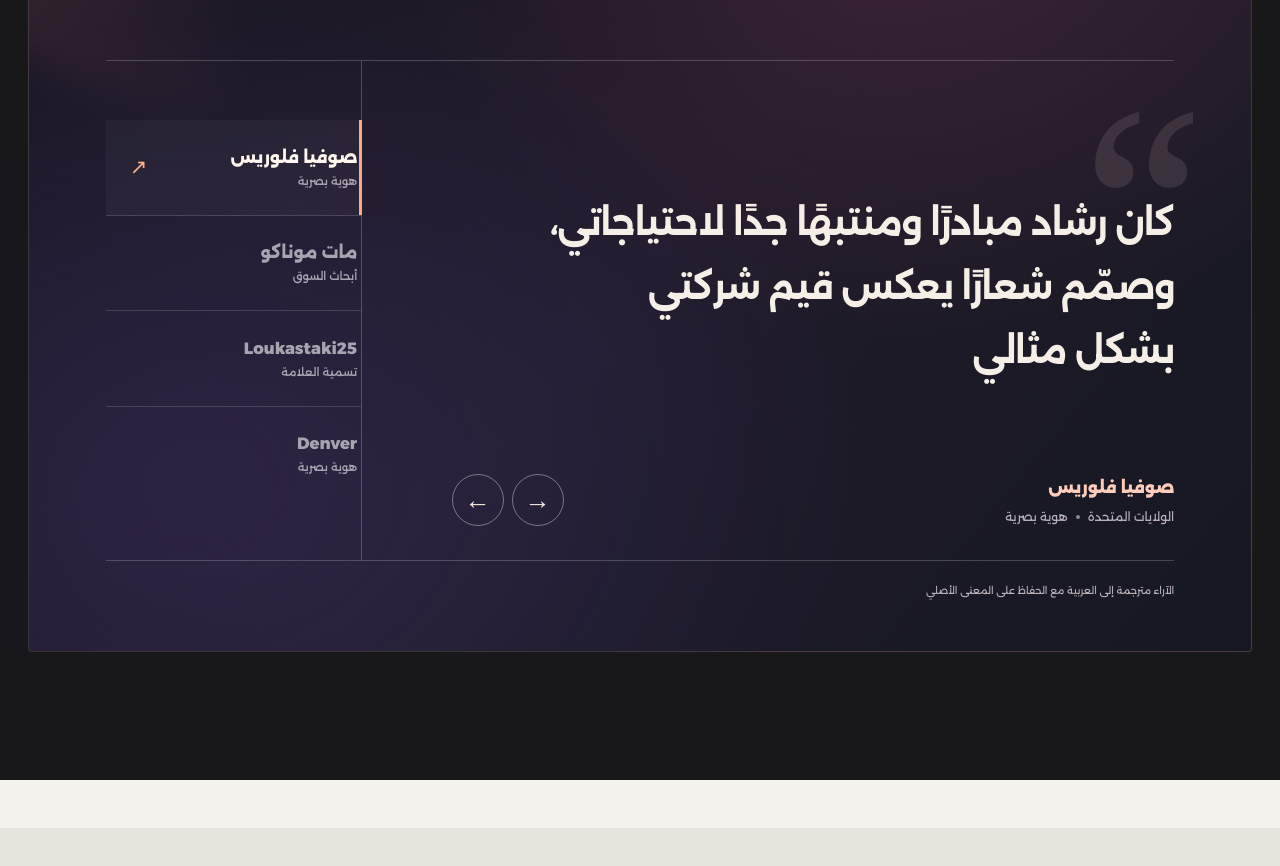
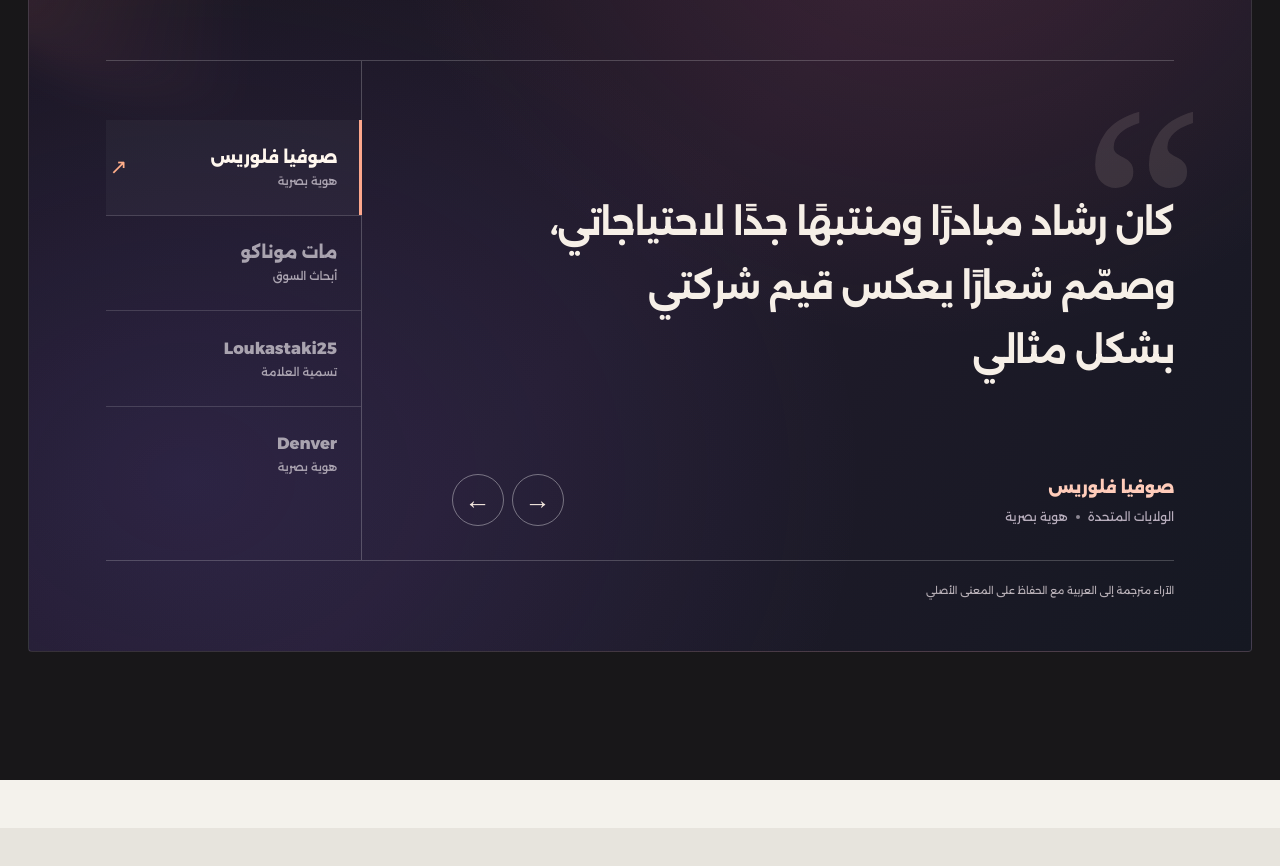
Before and after one commit to mohammedrashad2011-ui/Dewank-2026-website, a Next.js app: page / in a window 1280 px wide. Shown: the part 5680-6546 px from the top of the page. Built offline with nearby package versions, Linux system fonts and the light colour scheme; no server answers.

Commit message:
Align testimonial client navigation padding correctly in Arabic RTL

```diff
--- a/app/components/home-testimonials-editorial.css
+++ b/app/components/home-testimonials-editorial.css
@@ -143,7 +143,7 @@ html body .growth-home-experiment .home-trust-section .home-testimonials.hm-voic
   text-align:start;font:inherit;cursor:pointer;
   transition:color .24s ease,padding .3s ease,background .3s ease;
 }
-.growth-home-experiment[dir="rtl"] .hm-voices-person{padding:clamp(15px,2vw,26px) 24px clamp(15px,2vw,26px) 4px}
+.growth-home-experiment .hm-voices[dir="rtl"] .hm-voices-person{padding:clamp(15px,2vw,26px) 24px clamp(15px,2vw,26px) 4px}
 .growth-home-experiment .hm-voices-person:last-child{border-bottom:0}
 .growth-home-experiment .hm-voices-person::before{
   content:"";position:absolute;
```
